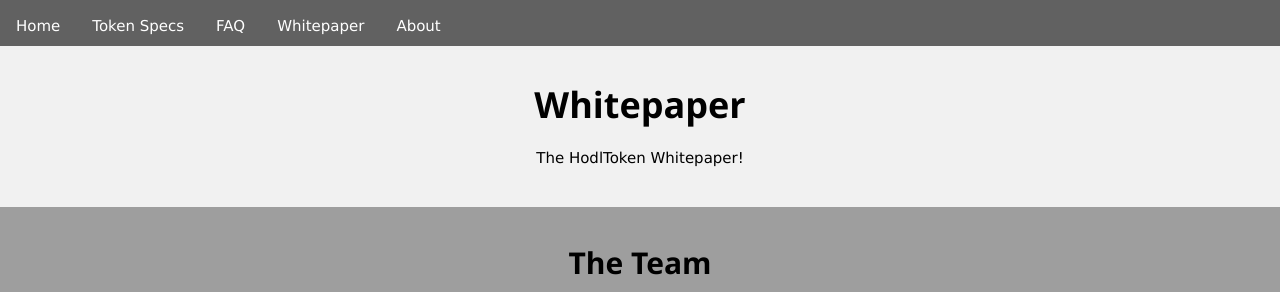
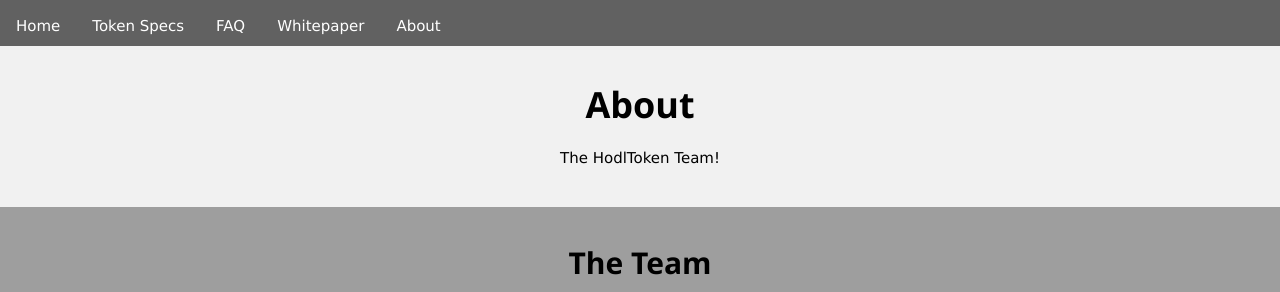
Before and after one commit to bbobboy/HodlTokenWebsite, a plain HTML site: page about.html in a window 1280 px wide. Shown: the part 67-359 px from the top of the page. Drawn offline with nearby package versions, Linux system fonts and the light colour scheme.

Commit message:
Corrections to about page

```diff
--- a/about.html
+++ b/about.html
@@ -49,8 +49,8 @@ li{
 </body>
  <body>
   <div class="text-centered w3-light-gray"><br>
-   <h1><b>Whitepaper</b></h1>
-   <p>The HodlToken Whitepaper!</p><br>
+   <h1><b>About</b></h1>
+   <p>The HodlToken Team!</p><br>
   </div>
 </div>
  <div class="w3-gray">
```
